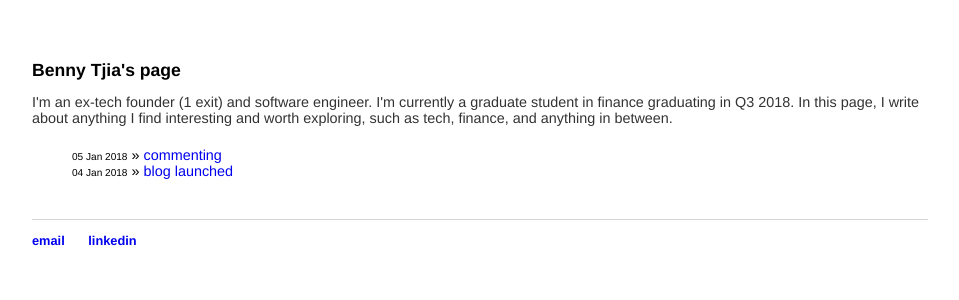
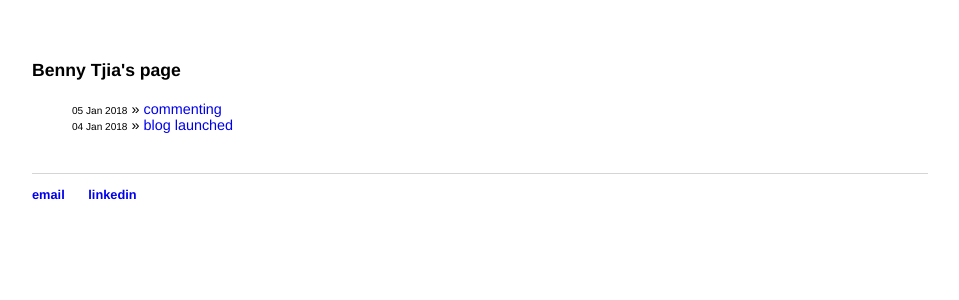
Before and after one commit to bennytjia/bennytjia.github.io, a Jekyll site: the page built from index.html, in a window 1280 px wide. Shown: the top 300 px of the page, without its empty margins (160-1119 px from the left). Built offline with Jekyll 4.4.1, drawn with Linux system fonts in a browser that asks for light colours.

Commit message:
Update index.html

```diff
--- a/index.html
+++ b/index.html
@@ -1,11 +1,11 @@
 ---
 layout: default
-title: Thoughts on tech, finance, and anything in between
+title: no title yet
 ---
 
 <div class="blurb">
   <h1>Benny Tjia's page</h1>
-	<p>I'm an ex-tech founder (1 exit) and software engineer. I'm currently a graduate student in finance graduating in Q3 2018. In this page, I write about anything I find interesting and worth exploring, such as tech, finance, and anything in between.</p>
+	<p></p>
 	<ul class="posts">
 	  {% for post in site.posts %}
 	    <li><span class="date">{{ post.date | date_to_string }}</span> » <a href="{{ post.url }}" title="{{ post.title }}">{{ post.title }}</a></li>
```
